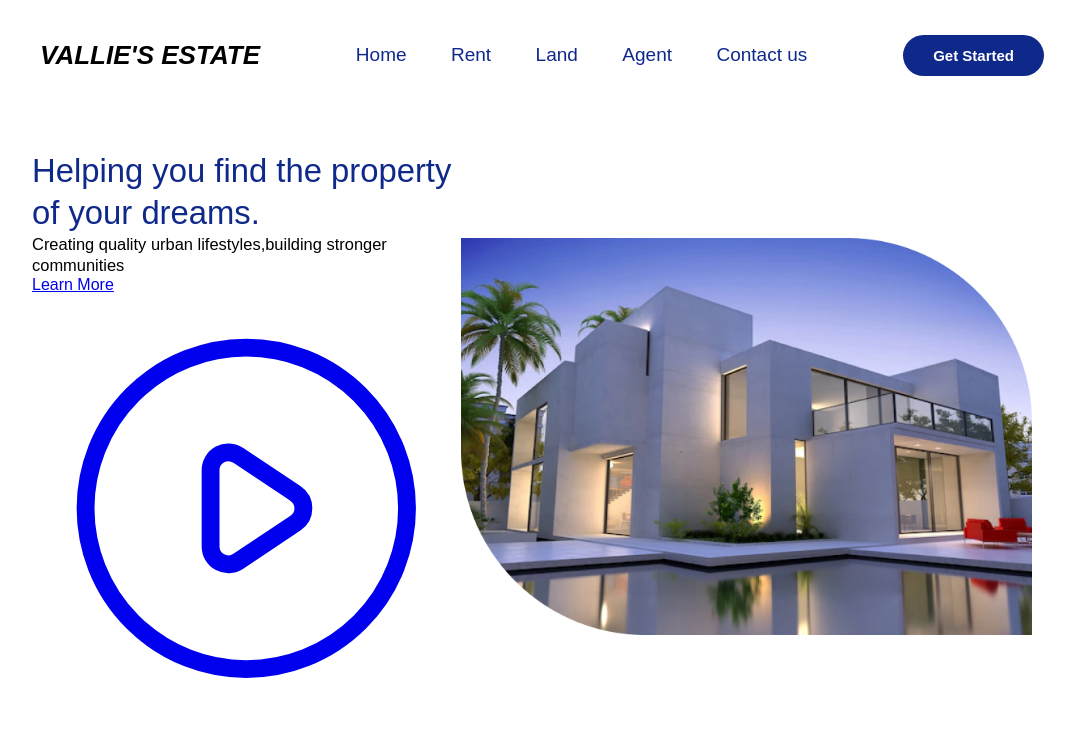
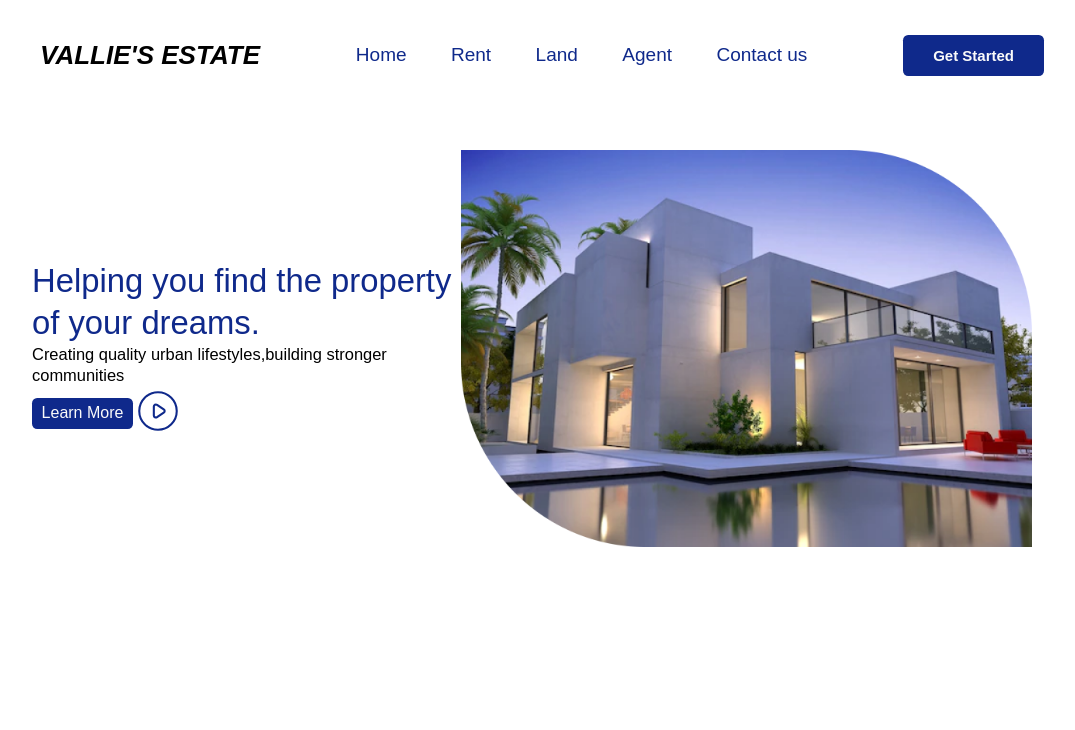
Before and after one commit to mercylynn/real-estate, a plain HTML site: page pages/index.html in a window 1280 px wide. Shown: the whole page, without its empty margins (108-1183 px from the left). Drawn offline with Linux system fonts and the light colour scheme.

Commit message:
styled hero section

```diff
--- a/css/style.css
+++ b/css/style.css
@@ -67,8 +67,9 @@ nav{
     border: none;
     background-color: #0f298b;
     padding: 12px 30px;
-    border-radius: 30px;
-    color: white;
+    border-radius: 5.14468px;
+
+    color: #FAFAFA;
     font-weight: bold;
     font-size: 15px;
     transition: .4s;
@@ -124,10 +125,23 @@ nav{
 
 }
 
-   .hero h1{
+#hero .left .button{
+    display: flex;
+    align-items: center;
+    justify-content: flex-start;
+}
+#hero .left .button  svg {
+    width: 50px;
+    color: #0f298b;
 
-   }
+}
 
-   .hero p{
+#hero .left .button .herobutton{
+    display: inline-block;
+    background-color: #0f298b;
+    color: #FAFAFA;
+    border-radius: 5.14468px;
+  padding: 0.4rem 0.6rem;
+  text-decoration: none;
 
-   }
+}
```
